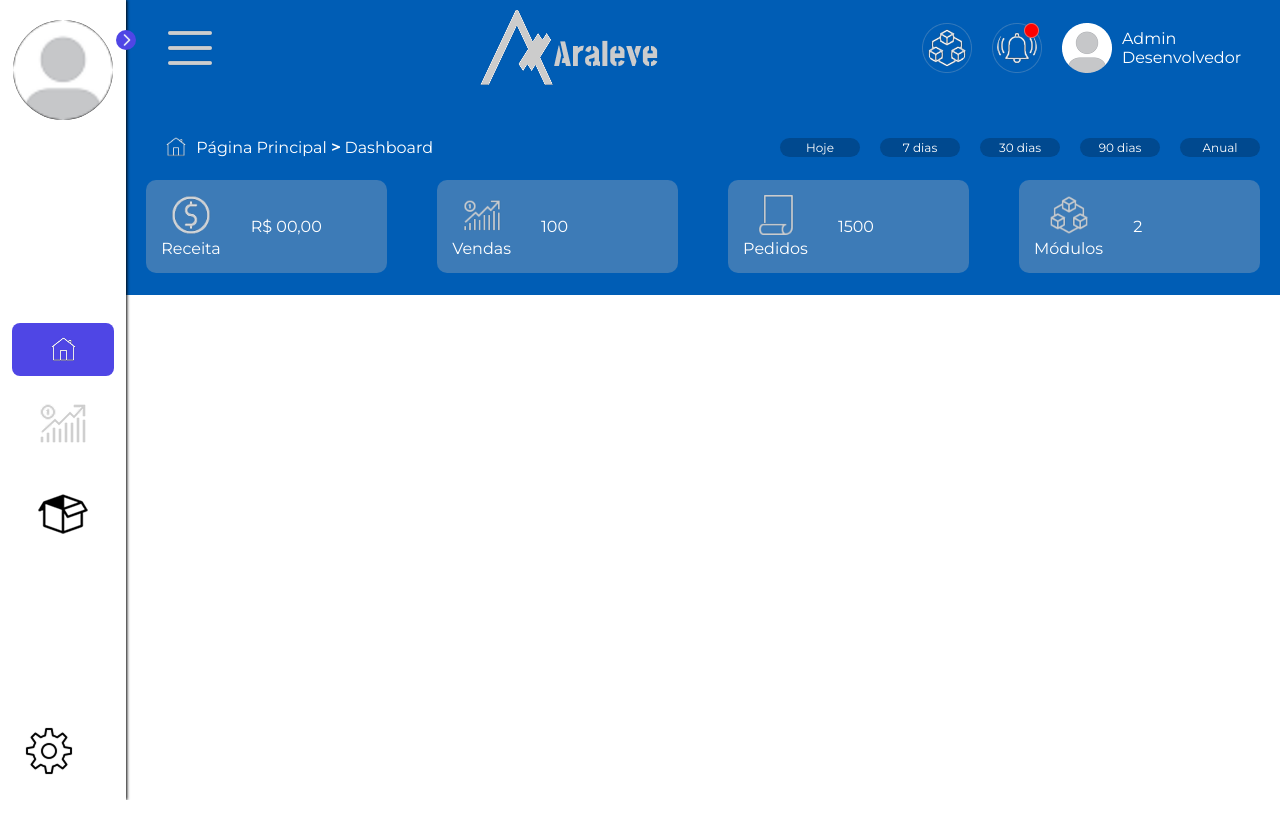
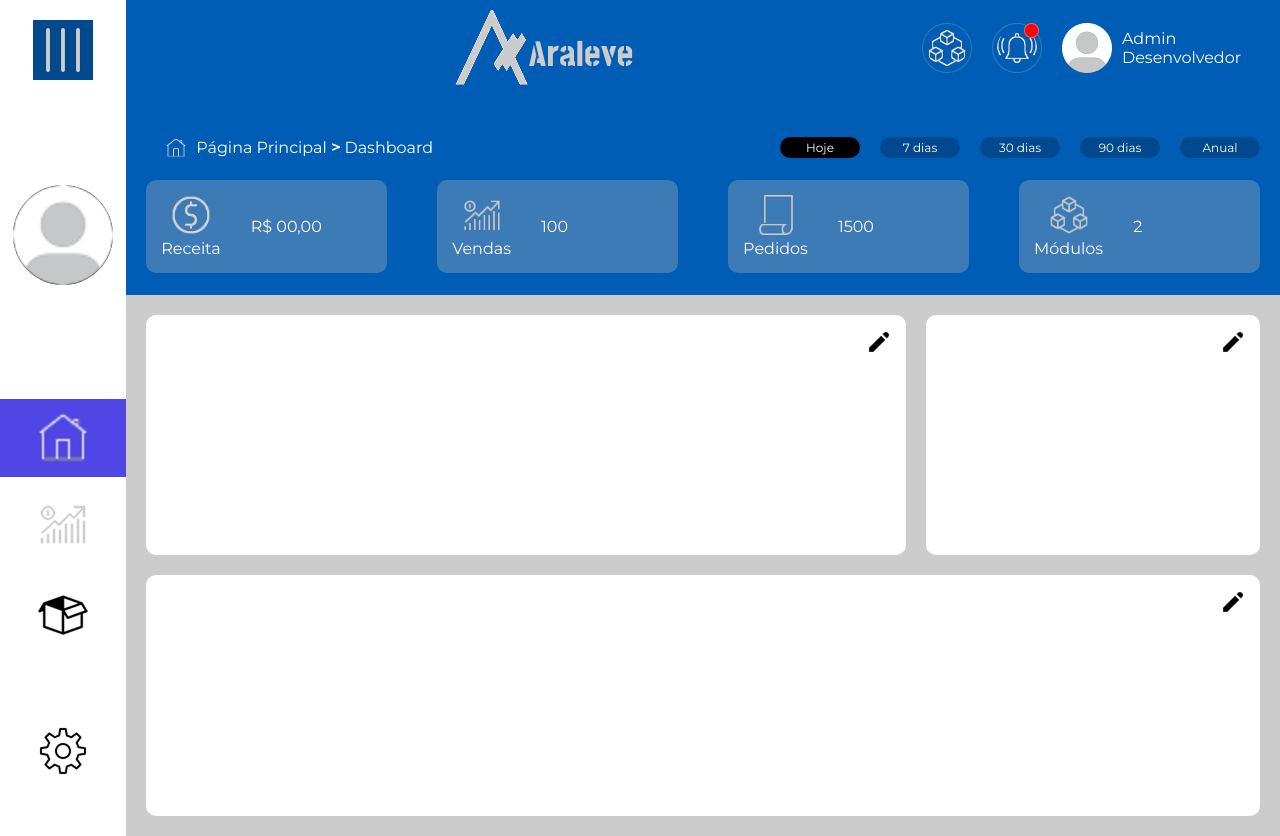
Before and after one commit to Lucimar61/sistema_aralev, a plain HTML site: page inicio.html in a window 1280 px wide. Before the commit the page ends 800 px from the top, so only its background shows below. Drawn offline with Linux system fonts and the light colour scheme; a web font is replaced by a local one.

Commit message:
Tela principal quase finalizada

```diff
--- a/css/style.css
+++ b/css/style.css
@@ -42,12 +42,28 @@ main {
     position: relative;
     transition: all .5s;
     min-width: 82px;
-    box-shadow: 1px 0px 3px;
     z-index: 2;
 }
 
-#sidebar_content {
-    padding: 12px;
+#open_btn {
+    width: 80px;
+    margin: 20px auto;
+    width: 60px;
+    height: 60px;
+    border: none;
+    cursor: pointer;
+    background-color: #00498F;
+    display: flex;
+    align-items: center;
+    justify-content: center;
+}
+
+.open-sidebar #open_btn_icon {
+    transform: rotate(90deg);
+}
+#open_btn {
+    transform: rotate(90deg);
+    padding: 10px;
 }
 
 #user_infos {
@@ -66,20 +82,26 @@ main {
     flex-direction: column;
     gap: 8px;
     list-style: none;
+    width: 100%;
 }
 
+
 .side-item {
-    border-radius: 8px;
     padding: 14px;
     cursor: pointer;
 }
 
+.side-item ul {
+    width: 100%;
+}
+
 .side-item.active {
     background-color: #4f46e5;
+    padding: 14px;
 }
 
 .side-item:hover:not(.active),
-#logout_btn:hover {
+#config_btn:hover {
     background-color: #e3e9f7;
 }
 
@@ -95,32 +117,36 @@ main {
     color: #e3e9f7 ;
 }
 
-.side-item a i {
+.side-item a img {
     display: flex;
     align-items: center;
     justify-content: center;
-    width: 20px;
-    height: 20px;
+    width: 50px;
+    height: 50px;
     gap: 14px;
 }
 
-#logout {
+#config {
     border-top: 1 px solid #e3e9f7;
-    padding: 12px;
+    padding-bottom: 12px;
+    width: 100%;
 }
 
-#logout_btn {
+#config_btn {
     border: none;
+    width: 100%;
     padding: 12px;
     font-size: 14px;
     display: flex;
     align-items: center;
+    justify-content: center;
     border-radius: 8px;
     text-align: start;
     cursor: pointer;
     background-color: transparent;
 }
 
+/*
 #open_btn {
     position: absolute;
     top: 30px;
@@ -132,7 +158,7 @@ main {
     height: 20px;
     border: none;
     cursor: pointer;
-}
+}*/
 
 .item-description {
     width: 0px;
@@ -175,6 +201,10 @@ header,
     justify-content: space-between;
     padding: 10px;
 
+}
+
+.div-oculta {
+    background-color: #000;
 }
 
 .container-modulos {
@@ -229,10 +259,13 @@ header,
     gap: 20px;
 }
 
+.container-navegacao .active-date {
+    background-color: #000;
+}
 .container-navegacao ul li {
     list-style: none;
     background-color: #00498F;
-    padding: 2px 5px;
+    padding: 3px 5px;
     border-radius: 50px;
     width: 80px;
     display: flex;
@@ -277,3 +310,42 @@ header,
 .card figure {
     text-align: center;
 }
+
+/* Seção Dashboard */
+
+.secao-dashboard {
+    background-color: #CCC;
+    width: 100%;
+    height: 67.6%;
+    overflow: hidden;
+}
+
+.container-dashboards {
+    display: flex;
+    align-items: flex-start;
+    justify-content: space-evenly;
+    width: 100%;
+    height: 100%;
+    flex-wrap: wrap;
+    gap: 20px;
+    padding: 20px;
+}
+
+.card-dash {
+    position: relative;
+    background-color: #fff;
+    flex: 2 1 40%;
+    height: 48%;
+    border-radius: 10px;
+}
+
+.card2 {
+    flex: 0 1 30%;
+}
+
+.card-dash img {
+    padding: 10px;
+    position: absolute;
+    top: 5px;
+    right: 5px;
+}
--- a/inicio.html
+++ b/inicio.html
@@ -16,6 +16,11 @@
 </head>
 <body>
     <nav id="sidebar">
+        <!-- Botão para expandir o menu lateral -->
+        <button id="open_btn">
+            <img id="open_btn_icon" class="menu_expansivel" src="assets/Menu Lateral.png" alt="Icone">
+        </button>
+
         <div id="user">
             <img src="assets/Perfil.png" id="user_avatar" alt="avatar">
             <p id="user_infos">
@@ -59,14 +64,9 @@
             </ul>
         </div>
 
-        <!-- Botão para expandir o menu lateral -->
-        <button id="open_btn">
-            <i id="open_btn_icon" class="fa-solid fa-chevron-right"></i>
-        </button>
-
         <!-- Botão de configurações -->
-        <div id="logout">
-            <button id="logout_btn">
+        <div id="config">
+            <button id="config_btn">
                 <img src="assets/config.png" class="fa-solid fa-right-from-bracket"></img>
                 <span class="item-description">
                     Configurações
@@ -79,7 +79,7 @@
     <main>
         <header>
             <div class="cabecalho">
-                <img src="assets/Menu Lateral.png" alt="Icone">
+                <div class="div-oculta"></div>
                 <img src="assets/Logo.png" alt="Logo">
                 <div class="container-modulos">
                     <img src="assets/Modulos.png" alt="Modulos">
@@ -103,8 +103,8 @@
                     </div>
                     <nav>
                         <ul>
-                            <li><a href="#">Hoje</a></li>
-                            <li><a href="#">7 dias</a></li>
+                            <li class="active-date"><a href="#">Hoje</a></li>
+                            <li ><a href="#">7 dias</a></li>
                             <li><a href="#">30 dias</a></li>
                             <li><a href="#">90 dias</a></li>
                             <li><a href="#">Anual</a></li>
@@ -143,6 +143,22 @@
                 </div>
             </div>
         </div>
+        <div class="secao-dashboard">
+            <div class="container-dashboards">
+                <div class="card-dash">
+                    <div></div>
+                    <img src="assets/Edit1.png" alt="Botão edição">
+                </div>
+                <div class="card-dash card2">
+                    <div></div>
+                    <img src="assets/Edit1.png" alt="Botão edição">
+                </div>
+                <div class="card-dash">
+                    <div></div>
+                    <img src="assets/Edit1.png" alt="Botão edição">
+                </div>
+            </div>
+        </div>
     </main>
     <script src="javascript/script.js"></script>
 </body>
```
